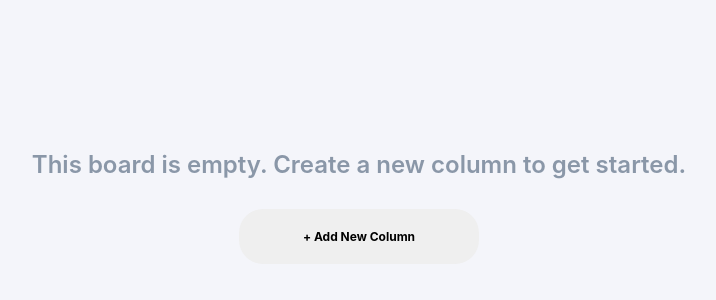
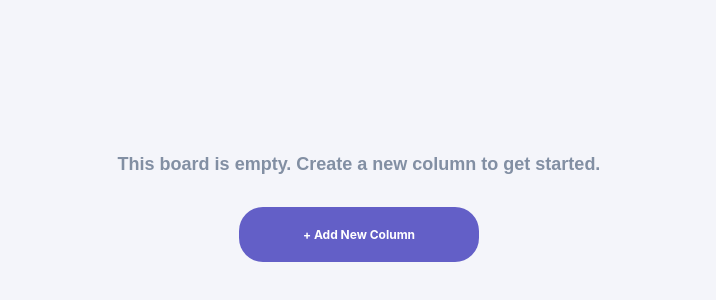
Before and after one commit to apettiigrew/Kanban-task-management-web-app, a Next.js app: page / in a window 1280 px wide. Shown: the part 192-492 px from the top of the page, without its empty margins (281-997 px from the left). Built offline with nearby package versions, Linux system fonts and the light colour scheme.

Commit message:
feat: wip

```diff
--- a/src/app/page.tsx
+++ b/src/app/page.tsx
@@ -1,12 +1,15 @@
 import { AppButton } from '@/components/AppButton';
 import styles from './page.module.scss';
+import Heading from '@/components/Heading';
 
 export default function Home() {
   return (
     <main className={styles.main}>
       <div className={styles.container}>
         <div className={styles.message}>
-          This board is empty. Create a new column to get started.
+          <Heading>
+            This board is empty. Create a new column to get started.
+          </Heading>
         </div>
         <AppButton variant="primary" size="large">
           + Add New Column
--- a/src/components/AppButton.module.scss
+++ b/src/components/AppButton.module.scss
@@ -8,8 +8,16 @@
   font-size: u.rem(12);
   padding: u.rem(20) u.rem(64);
   cursor: pointer;
+  background: u.color(primary);
+  color: u.color(white);
   transition: background 0.2s, color 0.2s;
   font-family: inherit;
+
+  @include u.mqw-from(tablet) {
+		border-radius: u.rem(31);
+    font-size: u.rem(15);
+    padding: u.rem(23) u.rem(83);
+	}
 }
 
 // .large {
--- /dev/null
+++ b/src/components/Heading.module.scss
@@ -0,0 +1,12 @@
+@use './../styles/utils/index' as u;
+
+.heading {
+  color: u.color(gray);
+  text-align: center;
+  font-feature-settings: 'liga' off, 'clig' off;
+  font-family: 'Plus Jakarta Sans', sans-serif;
+  font-size: u.rem(18);
+  font-style: normal;
+  font-weight: 700;
+  line-height: normal;
+}
--- /dev/null
+++ b/src/components/Heading.tsx
@@ -0,0 +1,12 @@
+import React from 'react';
+import styles from './Heading.module.scss';
+
+interface HeadingProps {
+  children: React.ReactNode;
+}
+
+const Heading: React.FC<HeadingProps> = ({ children }) => {
+  return <h2 className={styles.heading}>{children}</h2>;
+};
+
+export default Heading;
--- a/src/styles/utils/_colors.scss
+++ b/src/styles/utils/_colors.scss
@@ -1,19 +1,18 @@
 @use 'sass:map';
 
 $colors: (
-	primary-marine-blue: #022959,
-	primary-purplish-blue: #5850EC,
-	primary-pastel-blue: #C7D2FE,
-	primary-light-blue: #B2D9E9,
-	error: #EF4444,
-	warning: #f6e58d,
-	neutral-cool-gray: #A3A3A3,
-	neutral-light-gray: #E5E7EB,
-	neutral-magnolia: #F0F9FF,
-	neutral-alabaster: #F8FAFC,
-	neutral-white: #FFFFFF,
-	neutral-black: #1B202B,
-	yellow-color: #F9DE57,
+	primary: #635FC7,
+	primary-light: #A8A4FF,
+	black-1: #000112,
+	black-2: #20212C,
+	dark-1: #2B2C37,
+	dark-2: #3E3F4E,
+	gray: #828FA3,
+	gray-light: #E4EBFA,
+	bg-light: #F4F7FD,
+	white: #FFFFFF,
+	red: #EA5555,
+	red-light: #FF9898,
 );
 
 @function color($key) {
@@ -23,5 +22,5 @@ $colors: (
 // Add to image wrapper to show a black square while
 // image is still loading in
 @mixin load-image-background-color {
-	background: color(neutral-light-gray);
+	background: color(gray-light);
 }
```
